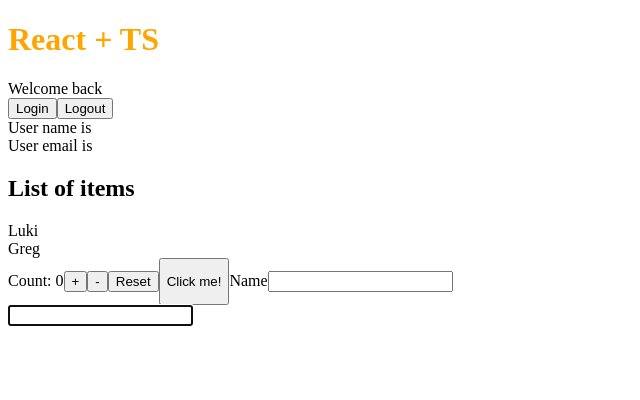
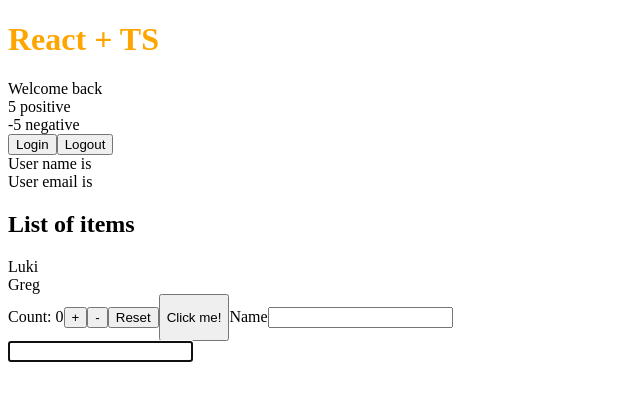
Before and after one commit to lukasz-klekner/react-ts-typing-template, a React app: page / in a window 1280 px wide. Shown: the top 400 px of the page, without its empty margins (0-640 px from the left). Built offline with nearby package versions, Linux system fonts and the light colour scheme.

Commit message:
feat: adds restricted props with never type

```diff
--- a/src/App.tsx
+++ b/src/App.tsx
@@ -7,6 +7,7 @@
 import { InputRef } from './components/hooks/InputRef'
 import { Input } from './components/Input'
 import { List } from './components/List'
+import { RandomNumber } from './components/RandomNumber'
 import { User } from './components/User'
 import './style.css'
 
@@ -36,6 +37,9 @@
 
         <DisplayGreetingComponent component={Greeting} />
 
+        <RandomNumber value={5} isPositive />
+        <RandomNumber value={-5} isNegative />
+
         <User />
 
         <List items={ITEMS} onClick={(item) => console.log(item)} />
--- /dev/null
+++ b/src/components/RandomNumber.tsx
@@ -0,0 +1,37 @@
+interface RandomNumberType {
+  value: number
+}
+
+type PositiveNumber = RandomNumberType & {
+  isPositive: boolean
+  isNegative?: never
+  isZero?: never
+}
+
+type NegativeNumber = RandomNumberType & {
+  isNegative: boolean
+  isPositive?: never
+  isZero?: never
+}
+
+type Zero = RandomNumberType & {
+  isZero: boolean
+  isPositive?: never
+  isNegative?: never
+}
+
+type RandomNumberProps = PositiveNumber | NegativeNumber | Zero
+
+export const RandomNumber = ({
+  value,
+  isPositive,
+  isNegative,
+  isZero,
+}: RandomNumberProps) => {
+  return (
+    <div>
+      {value} {isPositive && 'positive'} {isNegative && 'negative'}{' '}
+      {isZero && 'zero'}
+    </div>
+  )
+}
```
